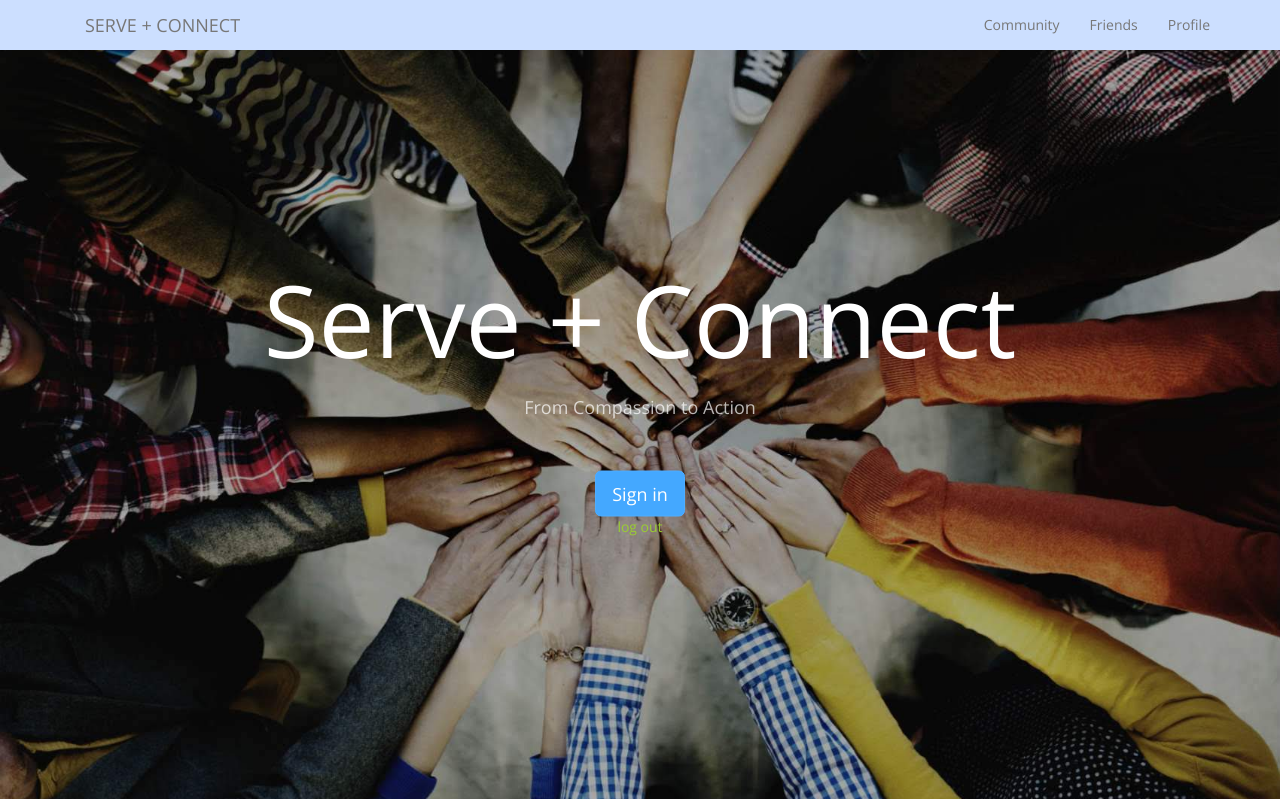
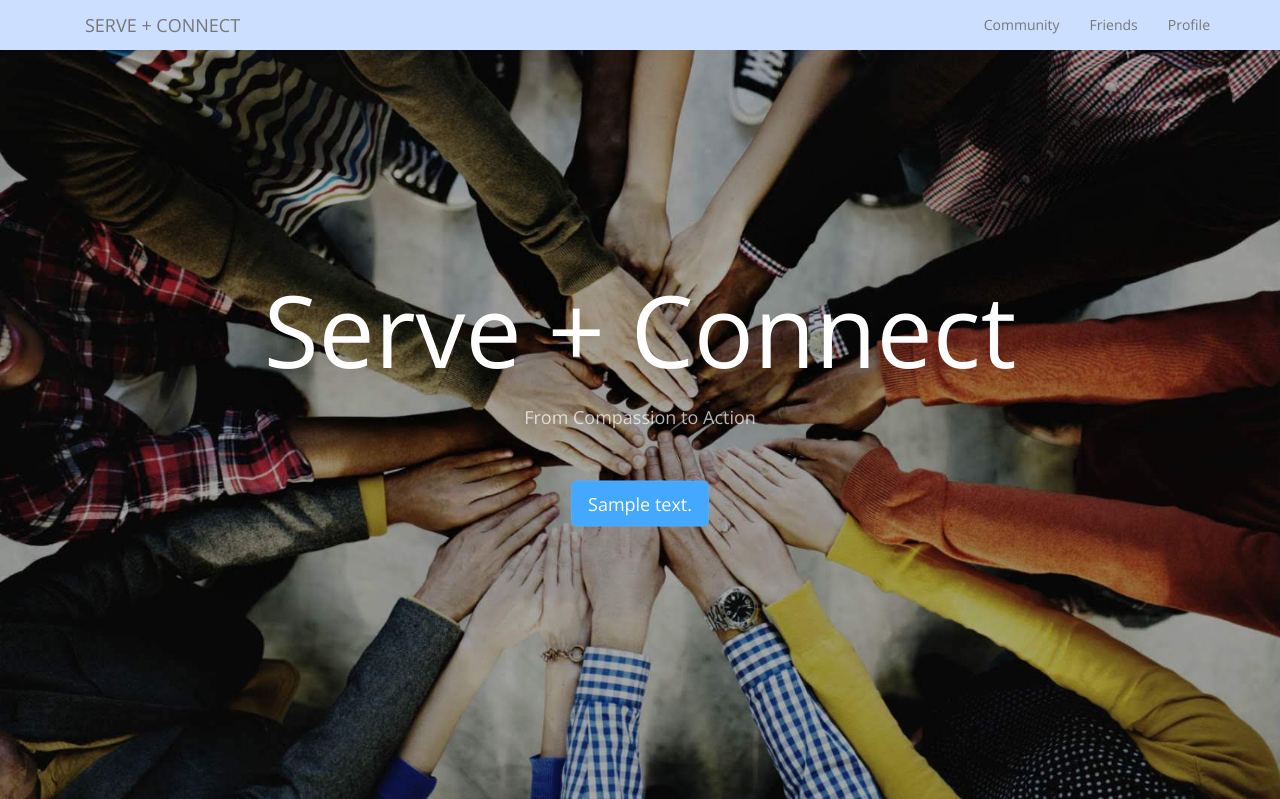
Before and after one commit to Erik-Handeland/serve-and-connect, a Python web app: template templates/home.html in a window 1280 px wide. Shown: the top 799 px of the page. Run offline with Jinja, Linux system fonts and the light colour scheme; the template is opened without the code that fills it: most values are stand-ins (such as "Sample title", 1, 10 or a date in 2020).

Commit message:
lina's changes

```diff
--- a/main.py
+++ b/main.py
@@ -44,6 +44,7 @@ class HomePage(webapp2.RequestHandler):
 
         user = find_or_create_user()
         log_url = get_log_inout_url(user)
+
 
         variables = {"user": user,
                     "log_url": log_url}
--- a/templates/home.html
+++ b/templates/home.html
@@ -58,9 +58,9 @@
 
              <form method='get' id='login'>
 
-                 <a href="{{log_url}}" class="btn btn-primary btn-lg">Sign in</a></div>
+                 <a href="{{log_url}}" class="btn btn-primary btn-lg">{{log_message}}</a></div>
 
-                  <a href='{{url}}'>log out</a>
+                  <!--<a href='{{url}}'>log out</a>-->
 
             </form>
             </div>
```
